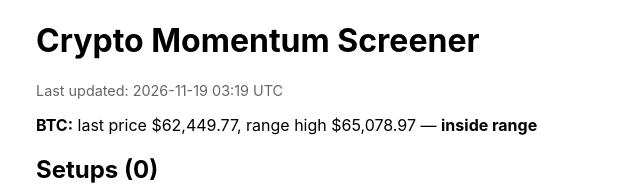
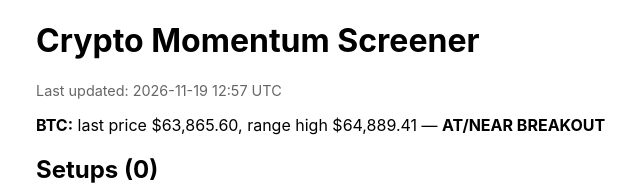
Before and after one commit to meskalinas23/crypto-leverage, a plain HTML site: page docs/index.html in a window 1280 px wide. Shown: the top 185 px of the page, without its empty margins (154-794 px from the left). Drawn offline with Linux system fonts and the light colour scheme.

Commit message:
Update screener results

```diff
--- a/docs/index.html
+++ b/docs/index.html
@@ -14,10 +14,10 @@
 </head>
 <body>
     <h1>Crypto Momentum Screener</h1>
-    <p class="updated">Last updated: 2026-11-19 03:19 UTC</p>
+    <p class="updated">Last updated: 2026-11-19 12:57 UTC</p>
 
-        <p><strong>BTC:</strong> last price $62,449.77,
-        range high $65,078.97 &mdash; <strong>inside range</strong></p>
+        <p><strong>BTC:</strong> last price $63,865.60,
+        range high $64,889.41 &mdash; <strong>AT/NEAR BREAKOUT</strong></p>
 
     <h2>Setups (0)</h2>
     <p>No setups found this run.</p>
```
